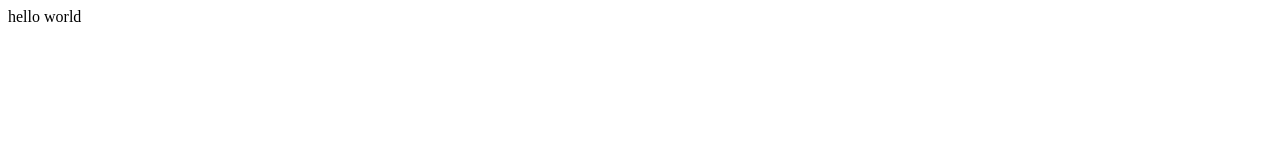
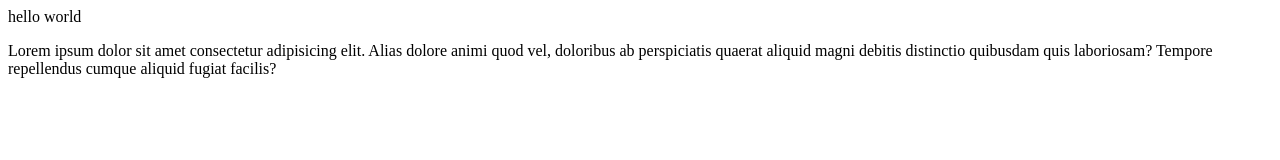
Before and after one commit to dodokvn/hello, a plain HTML site: page index.html in a window 1280 px wide. Drawn offline with Linux system fonts and the light colour scheme.

Commit message:
second commit

```diff
--- a/index.html
+++ b/index.html
@@ -7,5 +7,6 @@
 </head>
 <body>
     hello world
+    <p>Lorem ipsum dolor sit amet consectetur adipisicing elit. Alias dolore animi quod vel, doloribus ab perspiciatis quaerat aliquid magni debitis distinctio quibusdam quis laboriosam? Tempore repellendus cumque aliquid fugiat facilis?</p>
 </body>
 </html>
```
